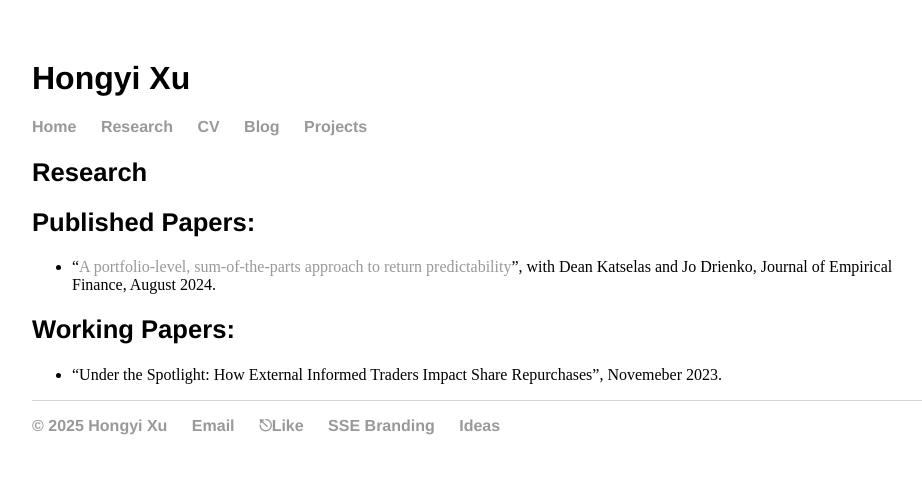
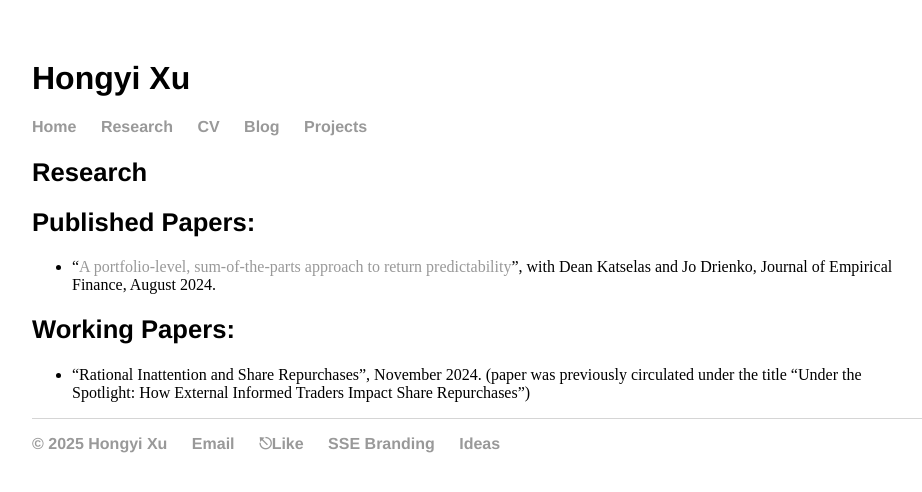
Before and after one commit to hongyileoxu/hongyileoxu.github.io, a Jekyll site: the page built from research/index.md, in a window 1280 px wide. Shown: the top 492 px of the page, without its empty margins (160-1082 px from the left). Built offline with Jekyll 4.4.1, drawn with Linux system fonts in a browser that asks for light colours.

Commit message:
Update index.md

```diff
--- a/research/index.md
+++ b/research/index.md
@@ -10,4 +10,4 @@ title: Research
 
 ## Working Papers:
 
--  "Under the Spotlight: How External Informed Traders Impact Share Repurchases", Novemeber 2023.
+-  "Rational Inattention and Share Repurchases", November 2024. (paper was previously circulated under the title "Under the Spotlight: How External Informed Traders Impact Share Repurchases")
```
